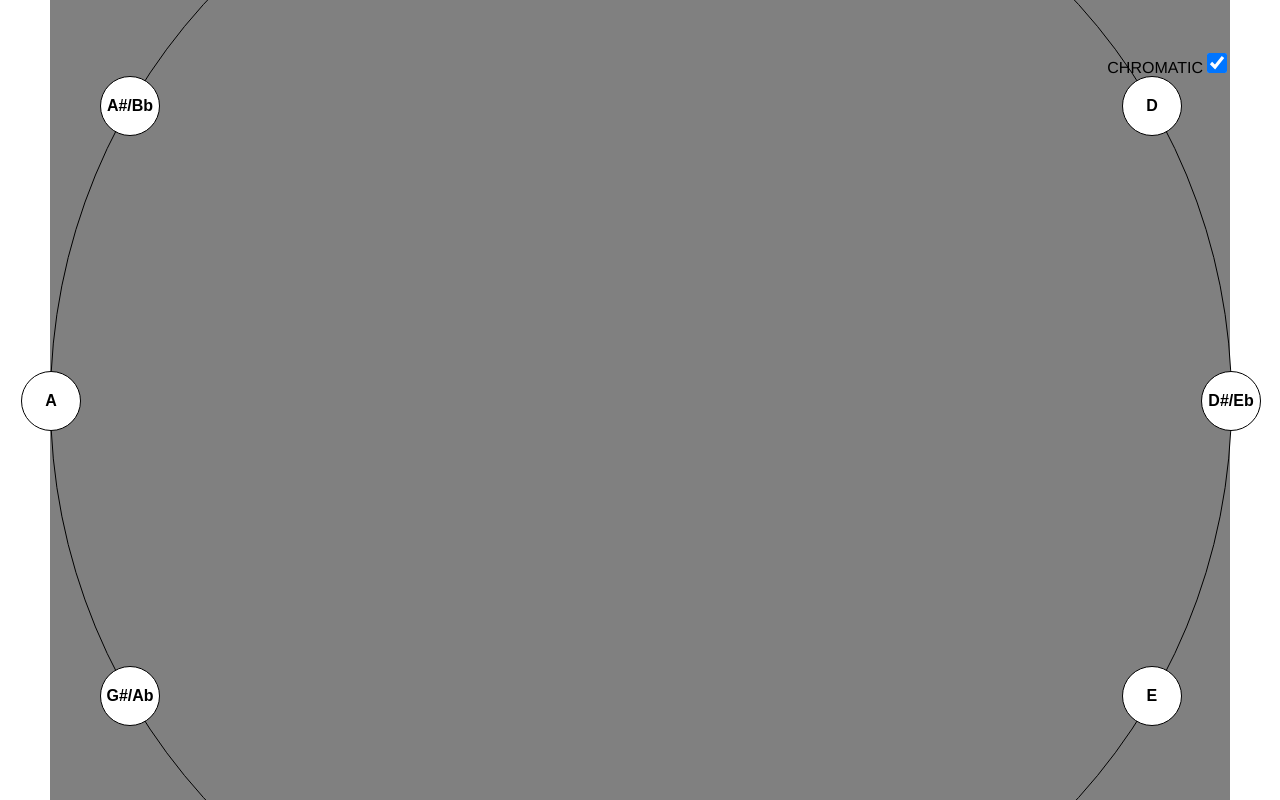
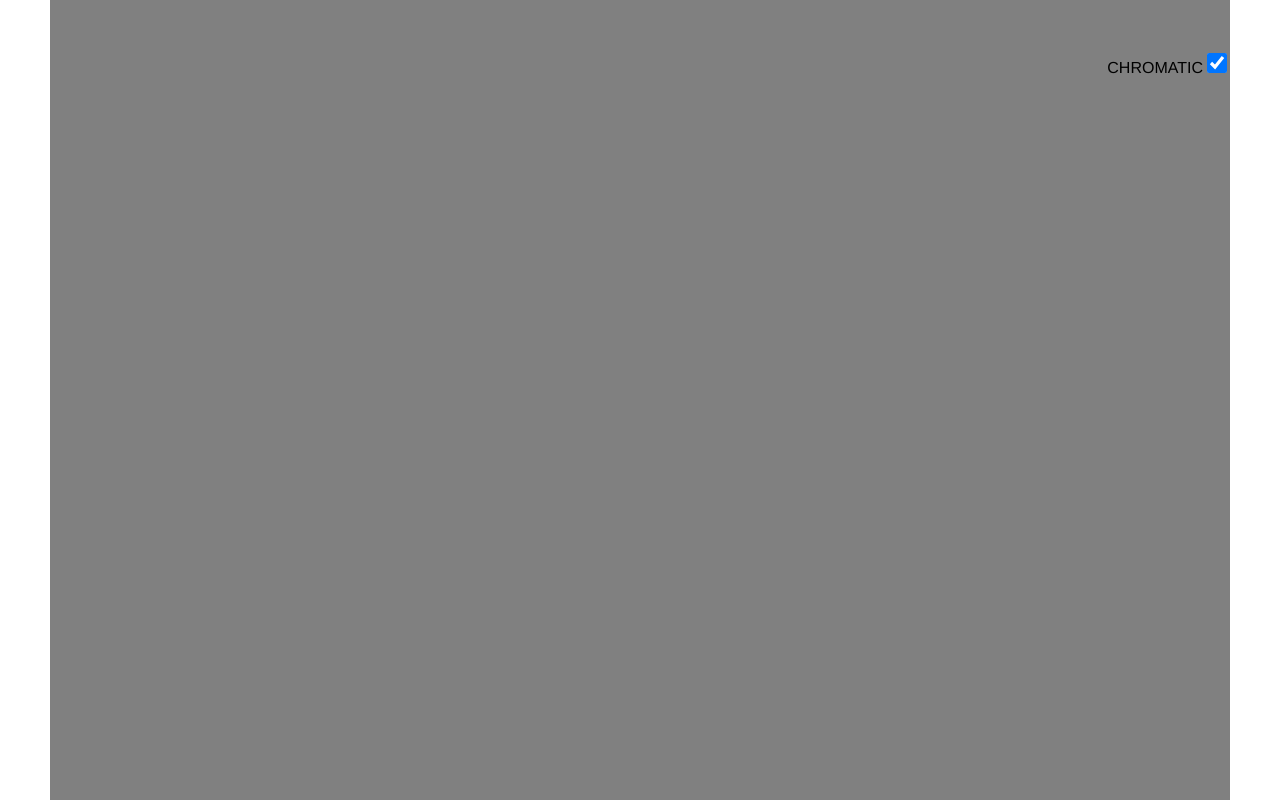
Before and after one commit to danehansen/shepard-circle, a React (Create React App) app: page / in a window 1280 px wide. Built offline with nearby package versions, Linux system fonts and the light colour scheme.

Commit message:
no buttons

```diff
--- a/src/App/App.js
+++ b/src/App/App.js
@@ -1,6 +1,7 @@
 import styles from './App.module.scss';
 import Display from './Display/Display';
 import Keypad from './Keypad/Keypad';
+import TouchPad from './TouchPad/TouchPad';
 import {CHROMATIC_NOTES, FIFTH_NOTES} from './notes';
 import {useState} from 'react';
 import {initializaAudioContexts} from './shepardTone';
@@ -18,6 +19,16 @@ export default function App() {
     setHasInitializedSound(true);
   }
 
+  function onTouchCallback(directions) {
+    for(const note of CHROMATIC_NOTES) {
+      if (directions.indexOf(note.index) >= 0) {
+        note.play();
+      } else {
+        note.pause();
+      }
+    }
+  }
+
   return (
     <div className={styles.root} onClick={hasInitializedSound ? null : onClick}>
       <label className={styles.label}>
@@ -25,10 +36,7 @@ export default function App() {
         <input className={styles.toggle} type="checkbox" checked={isChromatic} onChange={onChange} />
       </label>
       <div className={styles.holder}>
-        <div className={styles.touchPad}>
-        <Display className={styles.display} />
-        <Keypad className={styles.keypad} notes={isChromatic ? CHROMATIC_NOTES : FIFTH_NOTES} />
-        </div>
+        <TouchPad callback={onTouchCallback} className={styles.touchPad}/>
       </div>
     </div>
   );
--- /dev/null
+++ b/src/App/TouchPad/TouchPad.js
@@ -0,0 +1,59 @@
+import {useRef} from 'react';
+import {round} from '@danehansen/math';
+
+export default function TouchPad({className, callback}) {
+  const rootNode = useRef(null);
+
+  function onTouchMove(evt) {
+    // console.log('onTouchMove');
+    anyTouch(evt);
+  }
+
+  function onTouchStart(evt) {
+    // console.log('onTouchStart');
+    anyTouch(evt);
+  }
+
+  function onTouchEnd(evt) {
+    const {targetTouches} = evt;
+    // console.log('onTouchEnd', targetTouches[0]);
+    anyTouch(evt);
+  }
+
+  function onTouchCancel(evt) {
+    // console.log('onTouchCancel');
+    anyTouch(evt);
+  }
+
+  function anyTouch(evt) {
+    const {targetTouches} = evt;
+    if (!targetTouches) {
+      callback([]);
+    }
+    const rect = rootNode.current.getBoundingClientRect();
+
+    // console.log('anyTouch', rect);
+    const circ = Math.PI * 2;
+    const directions = []
+    for (let i = 0; i < targetTouches.length; i++) {
+      const {clientX, clientY} = targetTouches[i];
+      const x = clientX - rect.x - rect.width * 0.5;
+      const y = clientY - rect.y - rect.height * 0.5;
+      const rad = (Math.atan2(-y, x) + circ) % circ;
+      const rounded = Math.round(round(rad, circ / 12) / circ * 12) % 12;
+      const direction = (12 - (rounded + 9)) % 12;
+      // console.log('anyTouch', direction);
+      directions.push(direction);
+    }
+    callback(directions);
+  }
+
+  return <div
+    ref={rootNode}
+    className={className}
+    onTouchMove={onTouchMove}
+    onTouchStart={onTouchStart}
+    onTouchEnd={onTouchEnd}
+    onTouchCancel={onTouchCancel}
+  />;
+}
```
